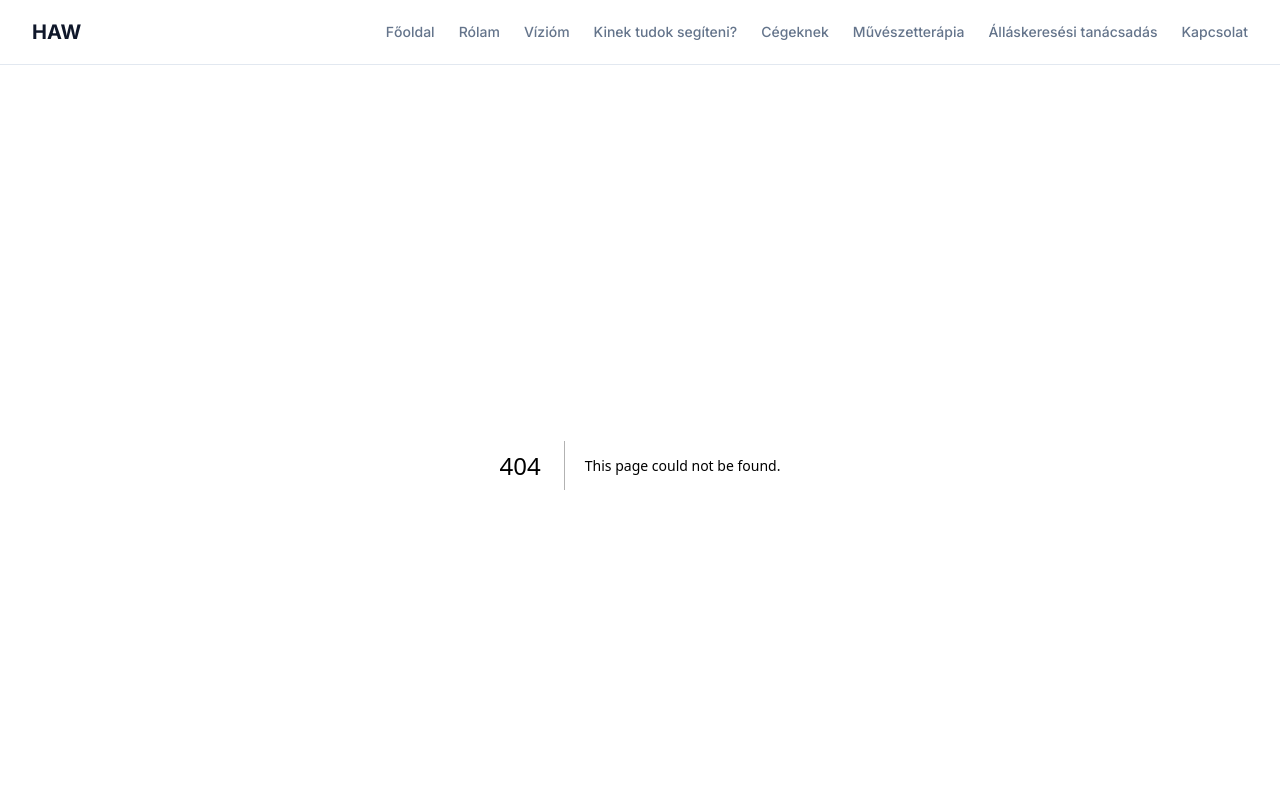
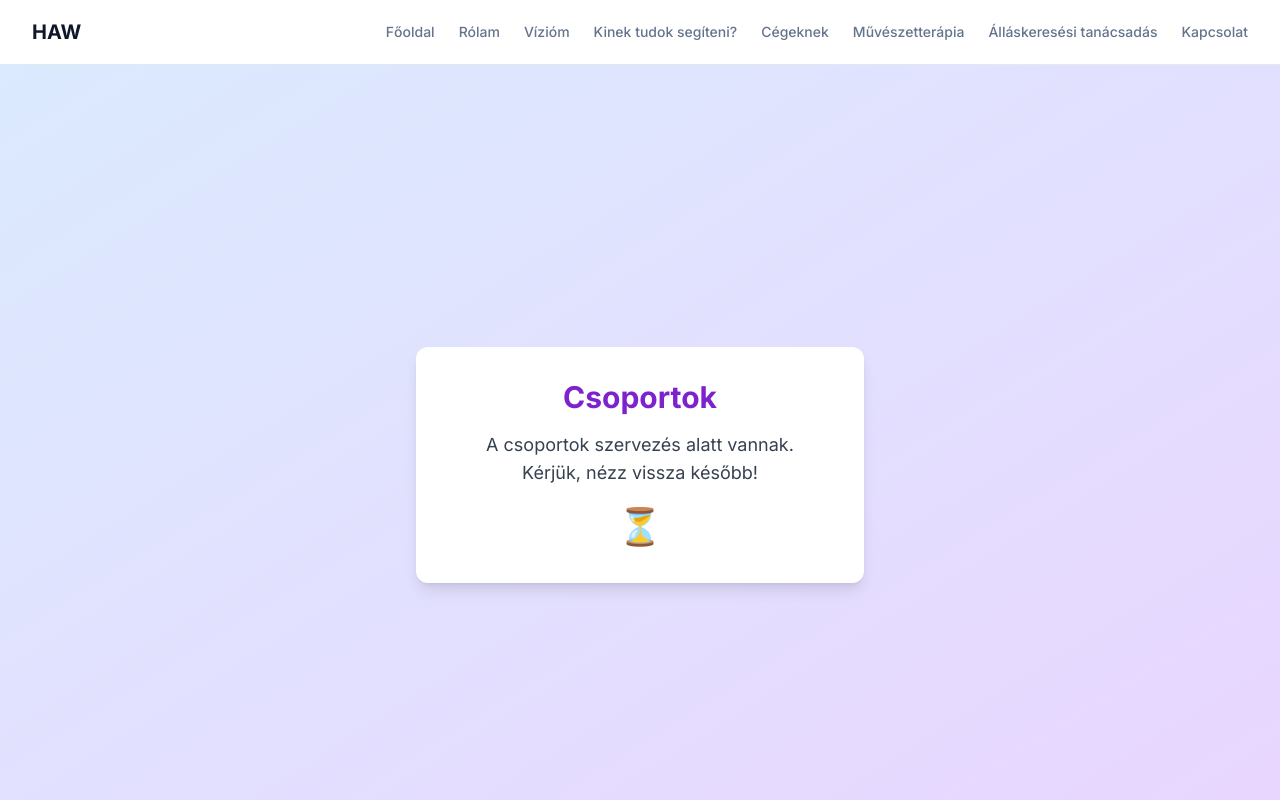
Before and after one commit to magoxado/haw_final, a Next.js app: page /muveszetterapia/csoportok in a window 1280 px wide. Before the commit this address had no page. Shown: the top 800 px of the page. Built offline with nearby package versions, Linux system fonts and the light colour scheme.

Commit message:
Update page.tsx

```diff
--- /dev/null
+++ b/app/muveszetterapia/csoportok/page.tsx
@@ -0,0 +1,16 @@
+import React from "react";
+
+export default function CsoportokPage() {
+    return (
+        <div className="min-h-screen flex items-center justify-center bg-gradient-to-br from-blue-100 to-purple-200">
+            <div className="bg-white rounded-xl shadow-lg p-8 max-w-md w-full text-center">
+                <h1 className="text-3xl font-bold text-purple-700 mb-4">Csoportok</h1>
+                <p className="text-lg text-gray-700 mb-6">
+                    A csoportok szervezés alatt vannak.<br />
+                    Kérjük, nézz vissza később!
+                </p>
+                <span className="inline-block animate-bounce text-4xl text-purple-400">⏳</span>
+            </div>
+        </div>
+    );
+}
```
